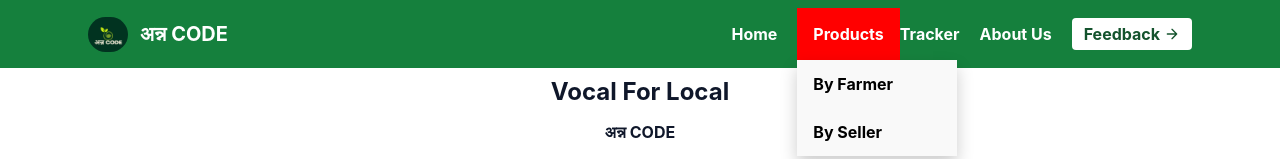
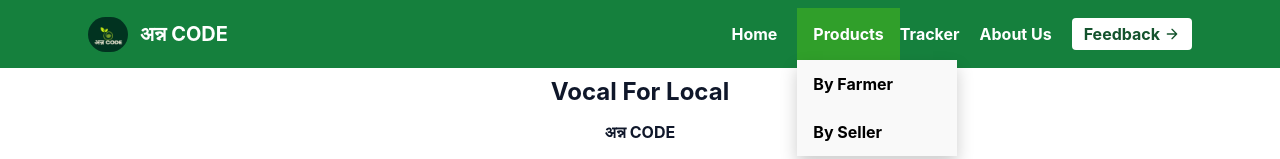
Before and after one commit to yogitheboss/AnnaCode, a React (Create React App) app in the folder annacode/: page /farmer in a window 1280 px wide. In both pictures the pointer is over the button "Products". Shown: the top 159 px of the page. Built offline with nearby package versions, Linux system fonts and the light colour scheme.

Commit message:
added nicer color

```diff
--- a/annacode/src/Components/Homepage/Navbar.css
+++ b/annacode/src/Components/Homepage/Navbar.css
@@ -34,7 +34,7 @@
 
   /* Add a red background color to navbar links on hover */
   .navbar a:hover, .dropdown:hover .dropbtn {
-    background-color: red;
+    background-color: rgb(48, 159, 42);
   }
 
   /* Dropdown content (hidden by default) */
```
